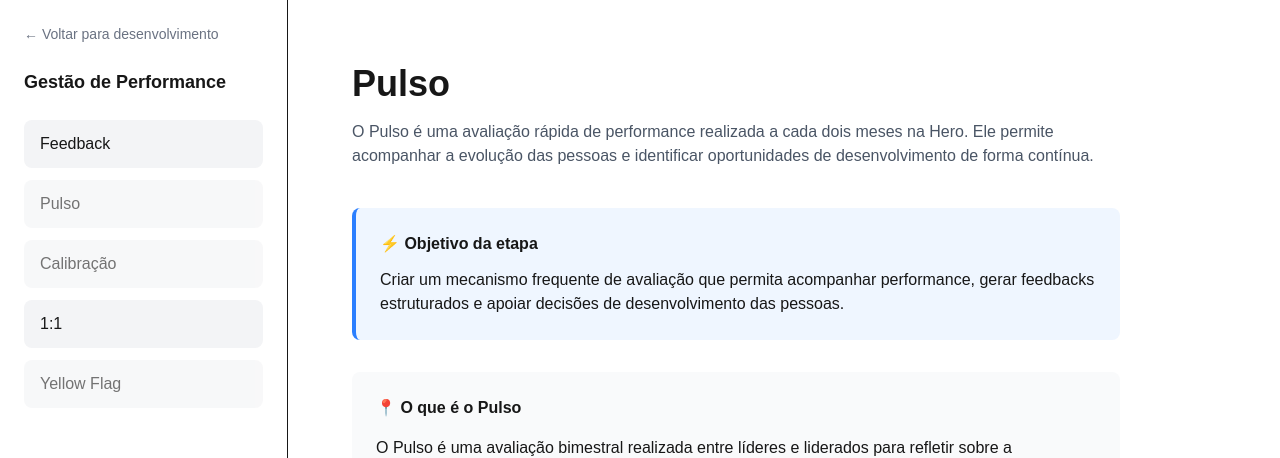
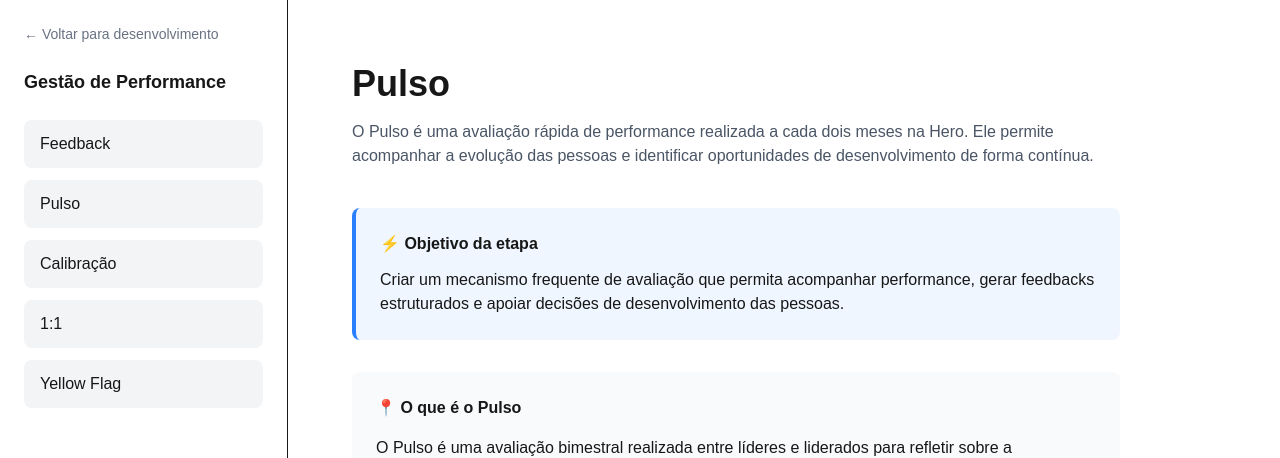
Before and after one commit to amandafrann/programa-lider-hero, a Next.js app: page /desenvolvimento/performance/pulso in a window 1280 px wide. Shown: the top 458 px of the page. Built offline with nearby package versions, Linux system fonts and the light colour scheme.

Commit message:
botoes do sidebar

```diff
--- a/app/components/LessonLayout.tsx
+++ b/app/components/LessonLayout.tsx
@@ -29,29 +29,38 @@ export default function LessonLayout({
 
           <Link
             href="/desenvolvimento/performance/feedback"
-            className="block bg-gray-100 px-4 py-3 rounded-lg hover:bg-gray-200"
+            className="block bg-gray-100 px-4 py-3 rounded-lg hover:bg-gray-200 transition"
           >
             Feedback
           </Link>
 
-          <div className="bg-gray-100 px-4 py-3 rounded-lg opacity-60">
+          <Link
+            href="/desenvolvimento/performance/pulso"
+            className="block bg-gray-100 px-4 py-3 rounded-lg hover:bg-gray-200 transition"
+          >
             Pulso
-          </div>
+          </Link>
 
-          <div className="bg-gray-100 px-4 py-3 rounded-lg opacity-60">
+          <Link
+            href="/desenvolvimento/performance/calibracao"
+            className="block bg-gray-100 px-4 py-3 rounded-lg hover:bg-gray-200 transition"
+          >
             Calibração
-          </div>
+          </Link>
 
           <Link
             href="/desenvolvimento/performance/one-on-one"
-            className="block bg-gray-100 px-4 py-3 rounded-lg hover:bg-gray-200"
+            className="block bg-gray-100 px-4 py-3 rounded-lg hover:bg-gray-200 transition"
           >
             1:1
           </Link>
 
-          <div className="bg-gray-100 px-4 py-3 rounded-lg opacity-60">
+          <Link
+            href="/desenvolvimento/performance/yellow-flag"
+            className="block bg-gray-100 px-4 py-3 rounded-lg hover:bg-gray-200 transition"
+          >
             Yellow Flag
-          </div>
+          </Link>
 
         </div>
 
```
